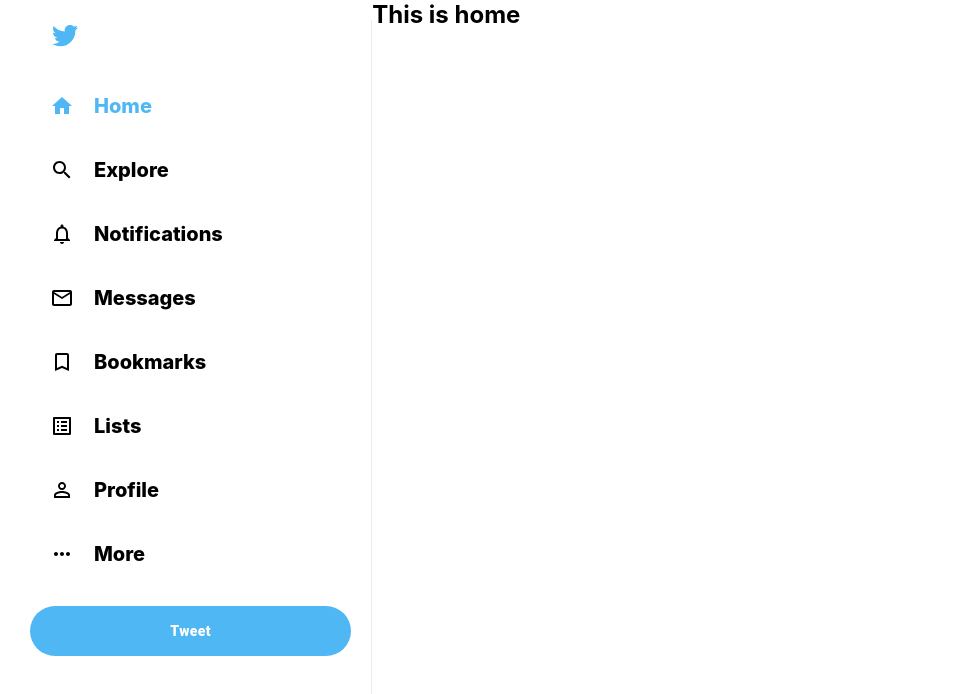
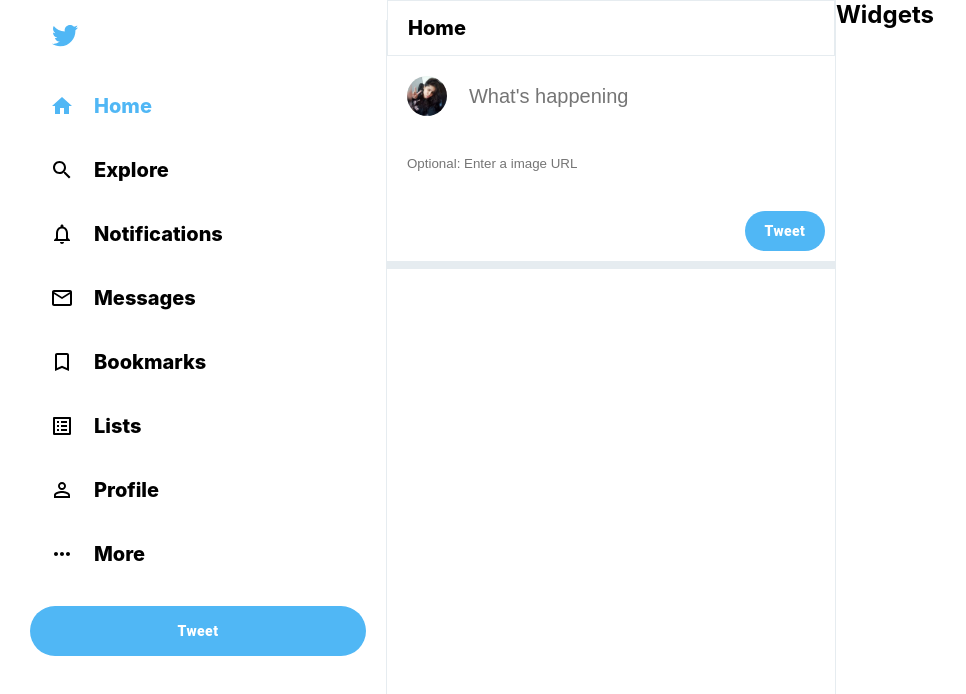
Before and after one commit to ashishchahal/twitter-clone-react, a React (Create React App) app: page / in a window 1280 px wide. Shown: the top 694 px of the page, without its empty margins (0-966 px from the left). Built offline with nearby package versions, Linux system fonts and the light colour scheme.

Commit message:
Home header, tweetBox done

```diff
--- a/src/App.js
+++ b/src/App.js
@@ -1,7 +1,8 @@
 import React from "react";
 import "./App.css";
 import Sidebar from "./Components/Sidebar";
-import Home from "./Components/Home";
+import Feed from "./Components/Feed";
+import Widgets from "./Components/Widgets";
 
 function App() {
   return (
@@ -9,8 +10,9 @@
       {/* Sidebar */}
       <Sidebar />
       {/* Home */}
-      <Home />
+      <Feed />
       {/* Widgets */}
+      <Widgets />
     </div>
   );
 }
--- /dev/null
+++ b/src/Components/Feed.js
@@ -0,0 +1,19 @@
+import React from "react";
+import "../Styles/Feed.css";
+import TweetBox from "./TweetBox";
+
+function Feed() {
+  return (
+    <div className="feed">
+      {/* Header */}
+      <div className="feed__header">
+        <h2>Home</h2>
+      </div>
+      {/* tweetBox */}
+      <TweetBox />
+      {/* posts */}
+    </div>
+  );
+}
+
+export default Feed;
--- a/src/Components/Home.js
+++ /dev/null
@@ -1,12 +0,0 @@
-import React from "react";
-import "../Styles/Home.css";
-
-function Home() {
-  return (
-    <div className="home">
-      <h2>This is home</h2>
-    </div>
-  );
-}
-
-export default Home;
--- /dev/null
+++ b/src/Components/Widgets.js
@@ -0,0 +1,11 @@
+import React from "react";
+
+function Widgets() {
+  return (
+    <div className="widgets">
+      <h2>Widgets</h2>
+    </div>
+  );
+}
+
+export default Widgets;
--- /dev/null
+++ b/src/Styles/Feed.css
@@ -0,0 +1,31 @@
+.feed {
+  flex: 0.4;
+  border-right: 1px solid var(--twitter-background);
+  min-width: fit-content;
+  overflow-y: scroll;
+}
+
+/* Hide scrollbar for Chrome, safari & opera */
+.feed::-webkit-scrollbar {
+  display: none;
+}
+
+/* Hide scrollbar for IE, Edge & Firefox */
+.feed {
+  -ms-overflow-style: none; /* IE & Edge */
+  scrollbar-width: none; /* FireFox */
+}
+
+.feed__header {
+  position: sticky;
+  top: 0;
+  background-color: white;
+  z-index: 100;
+  border: 1px solid var(--twitter-background);
+  padding: 15px 20px;
+}
+
+.feed__header > h2 {
+  font-size: 20px;
+  font-weight: 800;
+}
--- /dev/null
+++ b/src/Styles/TweetBox.css
@@ -0,0 +1,40 @@
+.tweetBox {
+  padding-bottom: 10px;
+  border-bottom: 8px solid var(--twitter-background);
+  padding-right: 10px;
+}
+
+.tweetBox > form {
+  display: flex;
+  flex-direction: column;
+}
+
+.tweetBox__input {
+  padding: 20px;
+  display: flex;
+}
+
+.tweetBox__input > input {
+  flex: 1;
+  margin-left: 20px;
+  font-size: 20px;
+  border: none;
+}
+
+.tweetBox__tweetButton {
+  background-color: var(--twitter-color) !important;
+  border: none !important;
+  color: white !important;
+  font-weight: 900 !important;
+  text-transform: inherit !important;
+  margin-top: 20px !important;
+  border-radius: 30px !important;
+  width: 80px;
+  height: 40px !important;
+  margin-left: auto !important;
+}
+
+.tweetBox__imageInput {
+  border: none;
+  padding: 20px;
+}
--- /dev/null
+++ b/src/Styles/Widgets.css
@@ -0,0 +1,3 @@
+.widgets {
+  flex: 0.3;
+}
```
Also changed, not shown: src/Components/TweetBox.js (added), src/Styles/Home.css (deleted).
